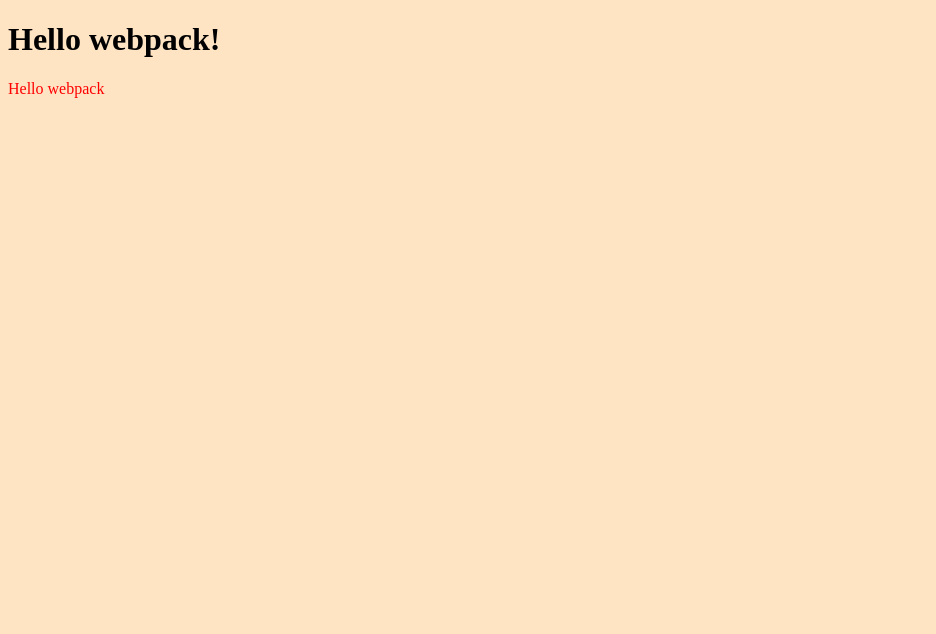
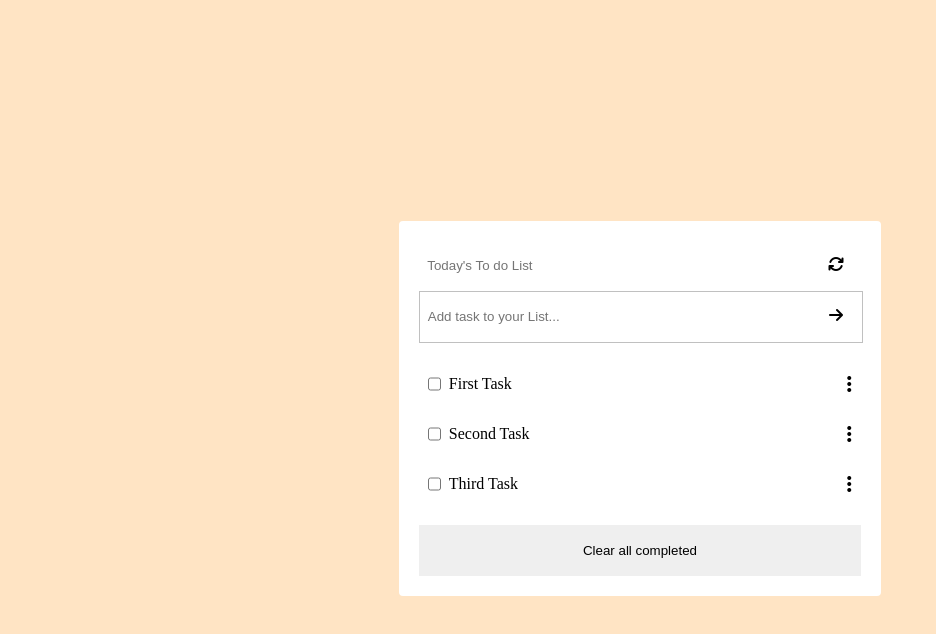
Before and after one commit to Jawad-Nazari/To-Do-List, a website built with webpack: page src/index.html in a window 1280 px wide. Shown: the whole page, without its empty margins (0-936 px from the left). Built offline with nearby package versions, Linux system fonts and the light colour scheme.

Commit message:
Created to do List using Webpack-dev-server

```diff
--- a/src/index.html
+++ b/src/index.html
@@ -4,11 +4,37 @@
 <head>
   <meta charset="UTF-8">
   <meta name="viewport" content="width=device-width, initial-scale=1.0">
-  <title>Wbpack Exercise</title>
+  <script src="https://kit.fontawesome.com/f8cbf64be7.js" crossorigin="anonymous"></script>
+  <link href="https://fonts.googleapis.com/icon?family=Material+Icons" rel="stylesheet">
+  <link rel="stylesheet"
+    href="https://fonts.sandbox.google.com/css2?family=Material+Symbols+Outlined:opsz,wght,FILL,GRAD@20..48,100..700,0..1,-50..200">
+
+  <title>My To Do List</title>
 </head>
 
 <body>
-  <h1>Hello webpack!</h1>
+  <div class="todolist">
+    <div class="title">
+
+    </div>
+    <div>
+      <input type="text" class="input-list" placeholder=" Today's To do List" />
+
+      <i class="fas fa-sync"></i>
+      <form class="form">
+
+        <input type="text" class="input-list" placeholder=" Add task to your List..." />
+        <i class="fas fa-arrow-right"></i>
+
+
+      </form>
+      <ul class="tasklist" id="mytasklist">
+      </ul>
+      <button class="btn-clear">Clear all completed</button>
+    </div>
+
+  </div>
+  <script src="main.js"></script>
 </body>
 
 </html>
--- a/src/index.js
+++ b/src/index.js
@@ -1,13 +1,14 @@
-import _ from 'lodash';
+import displayTask from './modules/displayTask.js';
 import './style.css';
 
-function component() {
-  const element = document.createElement('div');
+const taskListContainer = document.getElementById('mytasklist');
 
-  // Lodash, now imported by this script
-  element.innerHTML = _.join(['Hello', 'webpack'], ' ');
-  element.classList.add('hello');
-  return element;
-}
+const tasks = [
+  { description: 'Second Task', completed: false, index: 2 },
+  { description: 'Third Task', completed: true, index: 3 },
+  { description: 'First Task', completed: false, index: 1 },
+];
 
-document.body.appendChild(component());
+const taskSortedByIndex = tasks.sort((a, b) => a.index - b.index);
+
+displayTask(taskSortedByIndex, taskListContainer);
--- /dev/null
+++ b/src/modules/displayTask.js
@@ -0,0 +1,8 @@
+const displayTask = (Tasks, Element) => {
+  const innerHtml = Tasks.map((Tasks) => `<li class="checkbox-container"><div><input type="checkbox"/><p class="task-details"> ${Tasks.description}</p></div>
+    <i class="material-icons dots">more_vert</i>`).join('');
+
+  Element.innerHTML = innerHtml;
+};
+
+export default displayTask;
--- a/src/style.css
+++ b/src/style.css
@@ -1,7 +1,59 @@
-.hello {
-  color: red;
+body {
+  background-color: bisque;
+  min-height: 100vh;
+  display: flex;
+  justify-content: center;
+  align-items: center;
 }
 
-body {
-  background-color: bisque;
+.tasklist {
+  list-style-type: none;
+  padding: 0;
 }
+
+.todolist {
+  width: 35%;
+  background-color: #fff;
+  padding: 20px;
+  border-radius: 4px;
+}
+
+ul li {
+  display: flex;
+  justify-content: space-between;
+  align-items: center;
+}
+
+ul li div {
+  display: flex;
+}
+
+.btn-clear {
+  border: 0 none;
+  width: 100%;
+  padding: 18px;
+}
+
+.lable {
+  padding-left: -5px;
+}
+
+.input-list {
+  width: 90%;
+  height: 6vh;
+  padding-left: 5px;
+  border: none;
+}
+
+form {
+  border: silver 1px solid;
+  width: 100%;
+}
+
+.task-details {
+  padding-left: 5px;
+}
+
+.checkbox-container {
+  padding-left: 5px;
+}
```
Also changed, not shown: package.json (+9 -0 lines), .eslintrc.json (added), .github/workflows/linters.yml (added), .stylelintrc.json (added), dist/index.html, dist/main.js, 3 other files.
